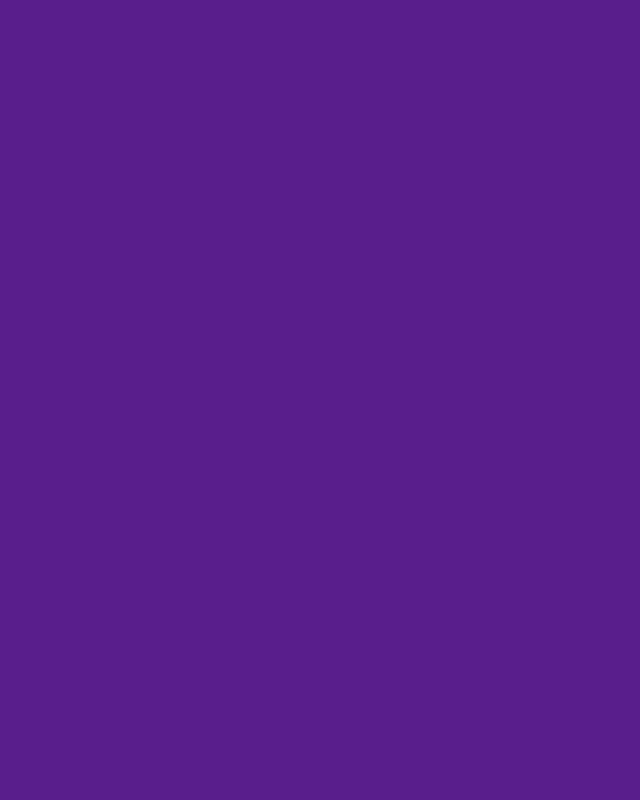
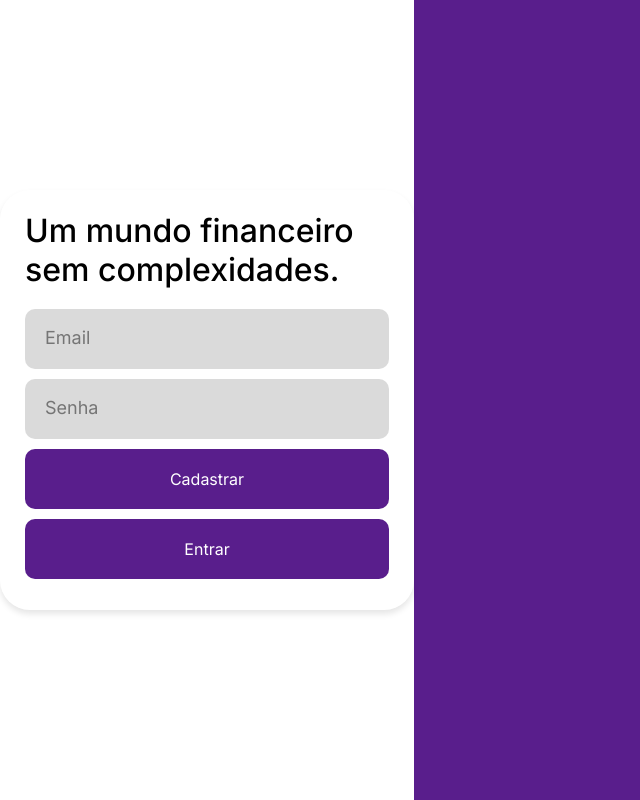
Before and after one commit to gilbertopetrini/nuandroidsn, a React (Vite) app: page /login in a window 1280 px wide. Before the commit this address had no page. Shown: the whole page, without its empty margins (0-640 px from the left). Built offline with nearby package versions, Linux system fonts and the light colour scheme.

Commit message:
coisaboa866

```diff
--- a/src/App.jsx
+++ b/src/App.jsx
@@ -3,13 +3,14 @@ import Config from './Config';
 import Pix from './Pix';
 import Saldo from './saldo';
 import Transferir from './transferir';
+import Login from './login';
 import './Ape.css'
 import { useState, useEffect } from "react";
 import logo from './assets/tela11.png';
 import faceid from './assets/faceid.gif';
 import { Routes, Route, useLocation } from 'react-router-dom';
 import { AnimatePresence } from 'framer-motion';
-
+import ProtectedRoute from "./protectedRoute.jsx";
 
 function App() {
   const location = useLocation();
@@ -47,11 +48,12 @@ if (showSplash) {
   return (
     <AnimatePresence mode="wait">
       <Routes location={location} key={location.pathname}>
-        <Route path="/" element={<Nuu />} />
-        <Route path="/config" element={<Config />} />
-        <Route path="/pix" element={<Pix />} />
-        <Route path="/saldo" element={<Saldo />} />
-        <Route path="/transferir" element={<Transferir />} />
+        <Route path="/" element={<ProtectedRoute> <Nuu /> </ProtectedRoute>} />
+        <Route path="/config" element={<ProtectedRoute> <Config /> </ProtectedRoute>} />
+        <Route path="/pix" element={<ProtectedRoute> <Pix /> </ProtectedRoute>} />
+        <Route path="/saldo" element={<ProtectedRoute> <Saldo /> </ProtectedRoute>} />
+        <Route path="/transferir" element={<ProtectedRoute> <Transferir /> </ProtectedRoute>} />
+        <Route path="/login" element={<Login />} />
       </Routes>
     </AnimatePresence>
   );
--- a/src/Nubank.jsx
+++ b/src/Nubank.jsx
@@ -17,6 +17,8 @@ import { FiSmartphone } from "react-icons/fi";
 import { VscEye, VscEyeClosed } from "react-icons/vsc";
 import { useNavigate } from 'react-router-dom';
 import { useRef } from 'react';
+import { onAuthStateChanged } from "firebase/auth";
+import { auth } from "./firebase";
 
 
 function BotaoOlho({ visivel, setVisivel }) {
--- /dev/null
+++ b/src/firebase.js
@@ -0,0 +1,25 @@
+// Import the functions you need from the SDKs you need
+import { initializeApp } from "firebase/app";
+import { getAuth } from "firebase/auth";
+import { getAnalytics } from "firebase/analytics";
+// TODO: Add SDKs for Firebase products that you want to use
+// https://firebase.google.com/docs/web/setup#available-libraries
+
+// Your web app's Firebase configuration
+// For Firebase JS SDK v7.20.0 and later, measurementId is optional
+const firebaseConfig = {
+  apiKey: "AIzaSyAGEYxlolkO8L1szmn-JCVKI43I7O7a-7o",
+  authDomain: "nubank-9f9de.firebaseapp.com",
+  projectId: "nubank-9f9de",
+  storageBucket: "nubank-9f9de.firebasestorage.app",
+  messagingSenderId: "179950919738",
+  appId: "1:179950919738:web:3e49088fb39bdd9e979503",
+  measurementId: "G-RJ28M5M52J"
+};
+
+// Initialize Firebase
+const app = initializeApp(firebaseConfig);
+const analytics = getAnalytics(app);
+const auth = getAuth(app);
+
+export { auth };
--- /dev/null
+++ b/src/login.css
@@ -0,0 +1,54 @@
+.menulogin{
+    width: 414px;
+    height: 100vh;
+    display: flex;
+    justify-content: center;
+    align-items: center;
+    background-color: white;
+}
+.transparente{
+    background-color: rgba(255, 255, 255, 0.15);
+    backdrop-filter: blur(10px); /* Ajuste o valor em pixels para mais ou menos desfoque */
+    -webkit-backdrop-filter: blur(10px);
+    height: 420px;
+    border-radius: 30px;
+    display: flex;
+    justify-content: center;
+    align-items: center;
+    box-shadow: 0 4px 6px rgba(0, 0, 0, 0.1);
+}
+
+.menulogin p{
+    font-size: 32px;
+    font-weight: 500;
+    margin: 0 25px 20px 25px;
+
+}
+.roxo{
+    color: #591E8C;
+}
+.inputlogin{
+    width: 364px;
+    height: 60px;
+    background-color: rgb(218, 218, 218);
+    margin: 0 25px;
+    border: none;
+    margin-bottom: 10px;
+    display: flex;
+    padding-left: 20px;
+    border-radius: 10px;
+}
+.inputlogin::placeholder{
+    font-size: 18px;
+}
+.btnlogin{
+    width: 364px;
+    height: 60px;
+    margin: 0 25px;
+    border: none;
+    background-color: #591E8C;
+    color: white;
+    border-radius: 10px;
+    margin-bottom: 10px;
+    font-size: 16px;
+}
--- /dev/null
+++ b/src/login.jsx
@@ -0,0 +1,46 @@
+import "./login.css"
+import { useState } from "react";
+import { auth } from "./firebase.js";
+import { signInWithEmailAndPassword, createUserWithEmailAndPassword } from "firebase/auth";
+import { useNavigate } from 'react-router-dom';
+
+function Login() {
+    const [email, setEmail] = useState("");
+    const [senha, setSenha] = useState("");
+    const navigate = useNavigate();
+
+    const handleLogin = async () => {
+    try {
+      await signInWithEmailAndPassword(auth, email, senha);
+      alert("Login realizado!");
+      navigate("/");
+    } catch (error) {
+      alert("Erro no login: " + error.message);
+    }
+  };
+
+  const handleCadastro = async () => {
+    try {
+      await createUserWithEmailAndPassword(auth, email, senha);
+      alert("Cadastro feito com sucesso!");
+    } catch (error) {
+      alert("Erro no cadastro: " + error.message);
+    }
+  };
+    return(
+        <div className="menulogin">
+          <div className="transparente">
+            <div>
+              <p>Um mundo financeiro <br/>sem complexidades.
+              </p>
+              <input className="inputlogin" type="email" placeholder="Email" value={email} onChange={e => setEmail(e.target.value)} />
+              <input className="inputlogin" type="password" placeholder="Senha" value={senha} onChange={e => setSenha(e.target.value)} />
+              <button className="btnlogin" onClick={handleCadastro}>Cadastrar</button>
+              <button className="btnlogin" onClick={handleLogin}>Entrar</button>
+              </div>
+            </div>
+        </div>
+    )
+}
+
+export default Login
--- /dev/null
+++ b/src/protectedRoute.jsx
@@ -0,0 +1,21 @@
+import { useEffect, useState } from "react";
+import { Navigate } from "react-router-dom";
+import { auth } from "./firebase";
+import { onAuthStateChanged } from "firebase/auth";
+
+export default function ProtectedRoute({ children }) {
+  const [logado, setLogado] = useState(null); // null = carregando
+
+  useEffect(() => {
+    const unsubscribe = onAuthStateChanged(auth, (user) => {
+      setLogado(!!user);
+    });
+    return () => unsubscribe();
+  }, []);
+
+  if (logado === null) {
+    return <p>Carregando...</p>; // pode pôr um spinner
+  }
+
+  return logado ? children : <Navigate to="/login" />;
+}
```
Also changed, not shown: src/assets/wpp.png (added).
